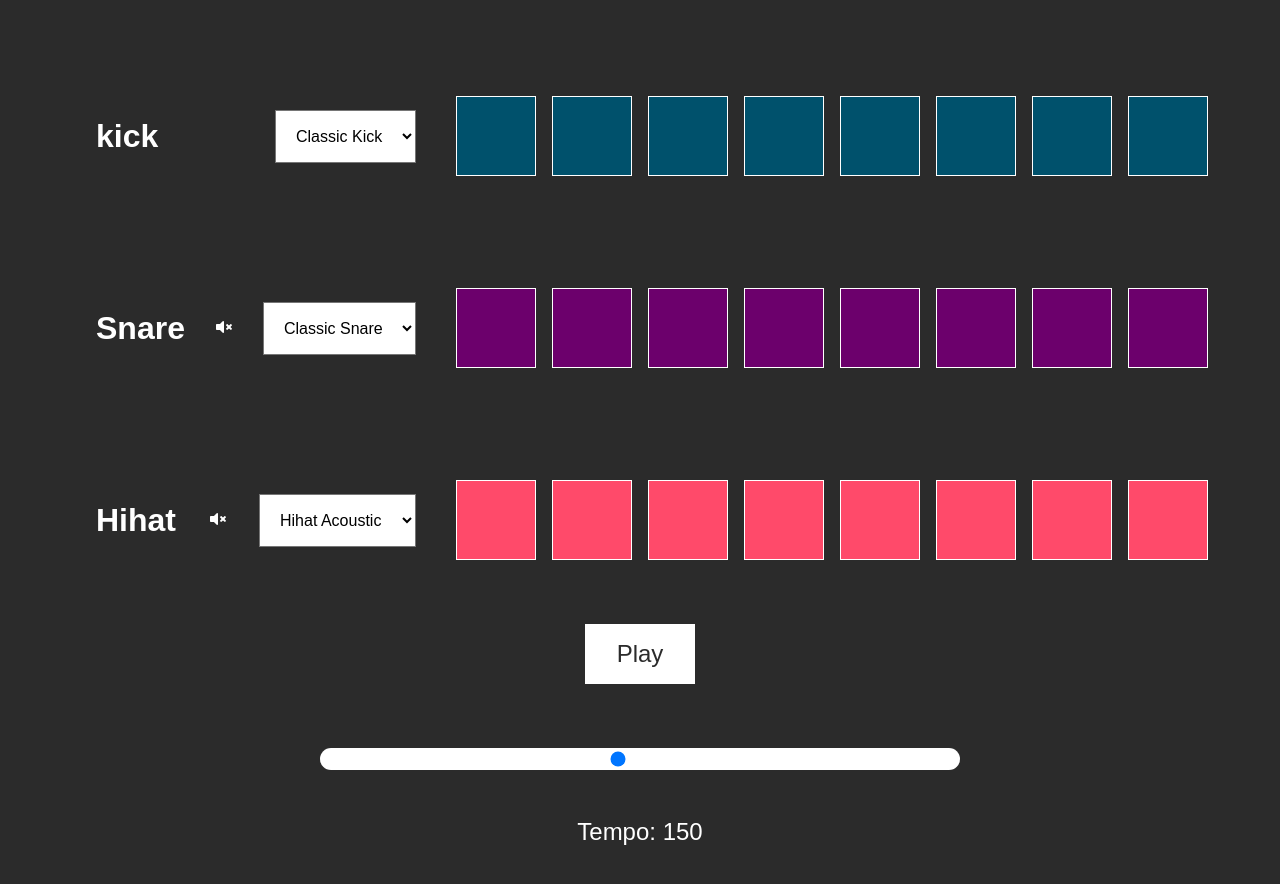
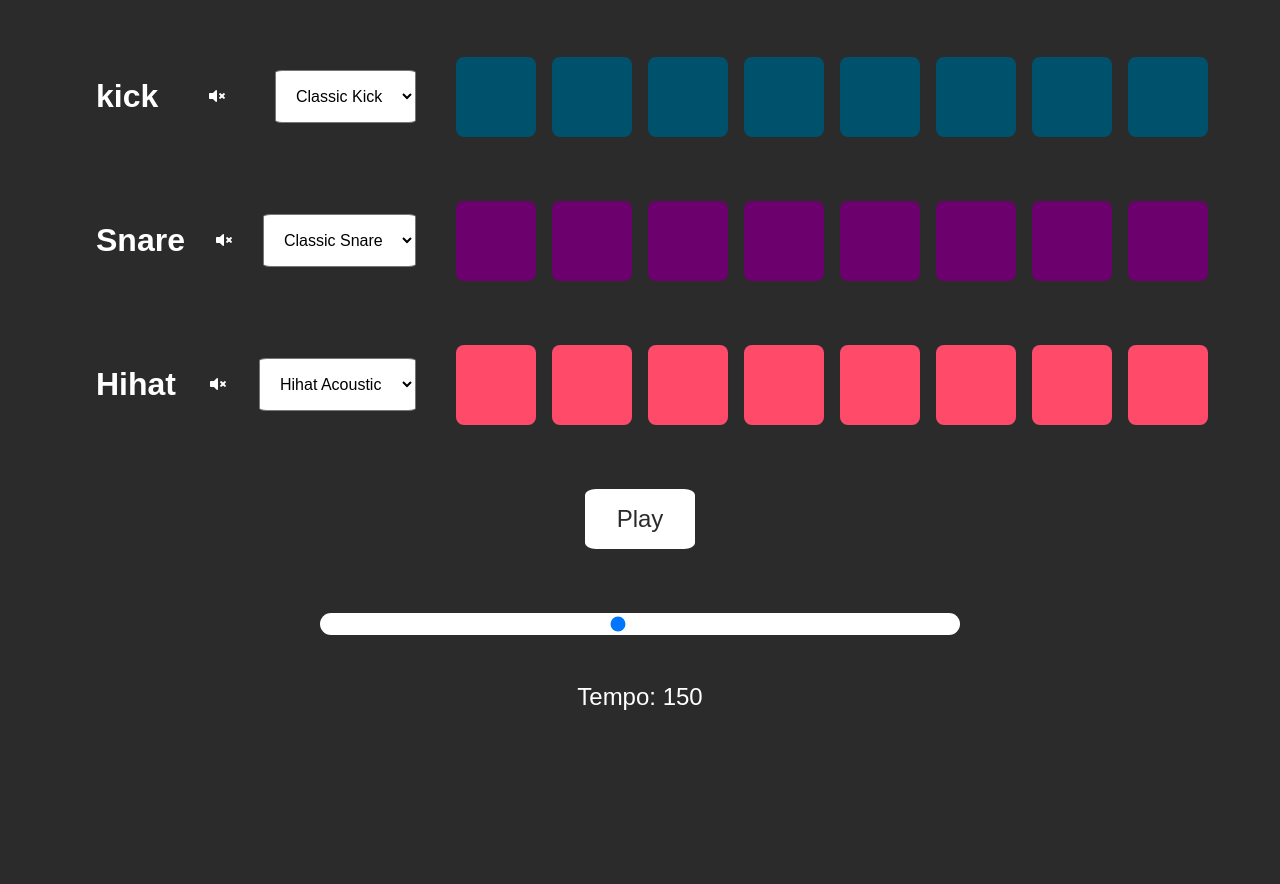
Before and after one commit to JinaZhu/Beatmaker, a plain HTML site: page index.html in a window 1280 px wide. After the commit the page ends 800 px from the top, so only its background shows below. Drawn offline with Linux system fonts and the light colour scheme.

Commit message:
fix styling

```diff
--- a/index.html
+++ b/index.html
@@ -11,7 +11,9 @@
       <div class="kick-track">
         <div class="controls">
           <h1>kick</h1>
-          <button data-track="0" class="mute kick-volumn"></button>
+          <button data-track="0" class="mute kick-volumn">
+            <i class="fas fa-volume-mute"></i>
+          </button>
           <select name="kick-select" id="kick-select">
             <option value="./allSounds/kick-classic.wav">Classic Kick</option>
             <option value="./allSounds/kick-808.wav">808 Kick</option>
@@ -37,9 +39,9 @@
             <i class="fas fa-volume-mute"></i>
           </button>
           <select name="snare-select" id="snare-select">
-            <option value="./allSounds/snare-acoustic01.wav"
-              >Classic Snare</option
-            >
+            <option value="./allSounds/snare-acoustic01.wav">
+              Classic Snare
+            </option>
             <option value="./allSounds/snare-808.wav">808 Snare</option>
             <option value="./allSounds/snare-vinyl02.wav">Snare Vinyl</option>
           </select>
@@ -62,9 +64,9 @@
             <i class="fas fa-volume-mute"></i>
           </button>
           <select name="hihat-select" id="hihat-select">
-            <option value="./allSounds/hihat-acoustic01.wav"
-              >Hihat Acoustic</option
-            >
+            <option value="./allSounds/hihat-acoustic01.wav">
+              Hihat Acoustic
+            </option>
             <option value="./allSounds/hihat-808.wav">808 Hihat</option>
           </select>
         </div>
--- a/style.css
+++ b/style.css
@@ -26,7 +26,7 @@ svg {
   height: 5rem;
   margin: 1rem 0.5rem;
   cursor: pointer;
-  border: 1px solid white;
+  border-radius: 10%;
 }
 
 .kick-pad {
@@ -57,6 +57,7 @@ svg {
 #kick-select,
 #hihat-select {
   background: white;
+  border-radius: 5%;
 }
 
 .sequencer {
@@ -74,7 +75,7 @@ svg {
   align-items: center;
   width: 90%;
   justify-content: space-between;
-  margin-top: 5rem;
+  margin-top: 2rem;
 }
 
 .kick,
@@ -109,6 +110,7 @@ svg {
   border: none;
   cursor: pointer;
   margin-top: 3rem;
+  border-radius: 10%;
 }
 
 select {
```
